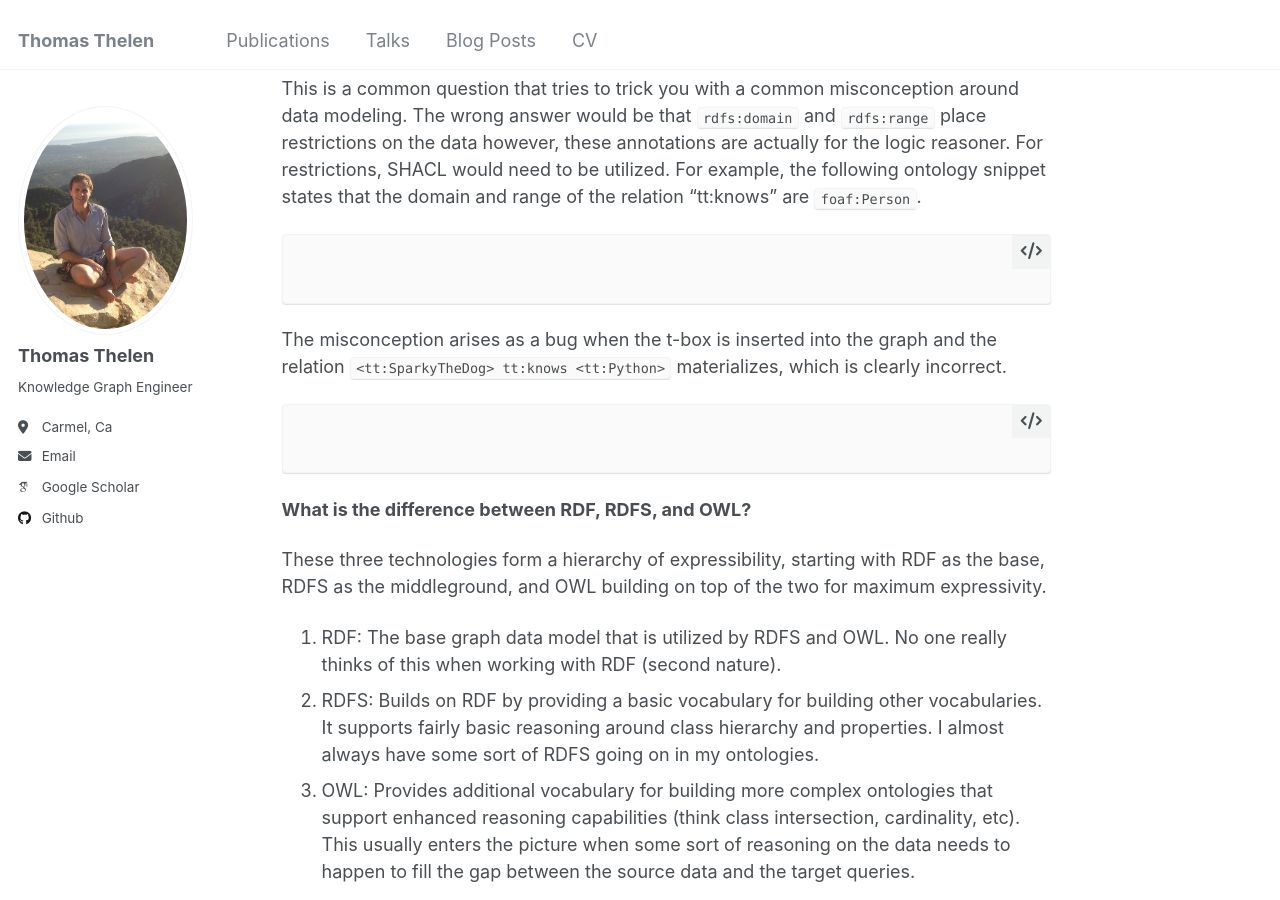
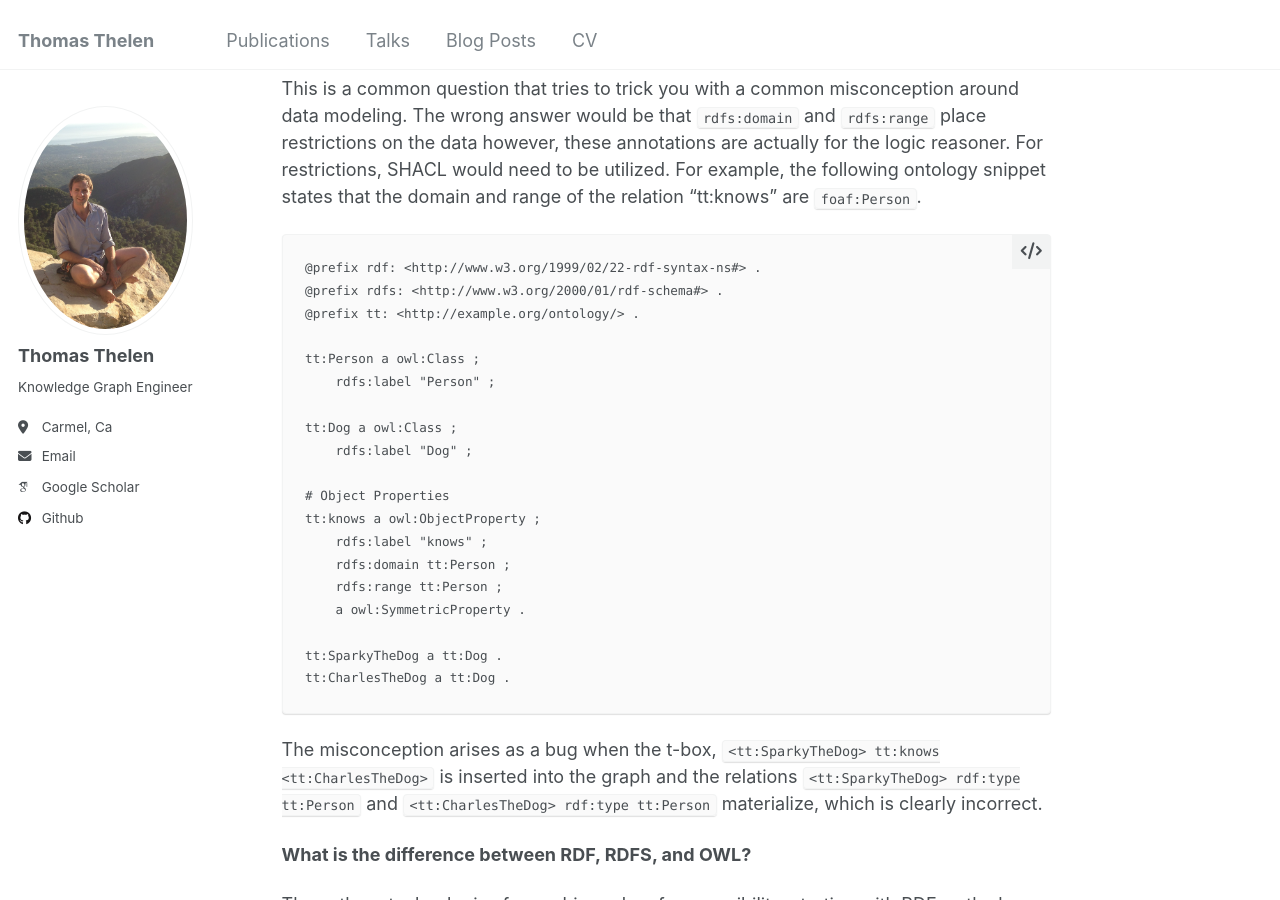
Before and after one commit to ThomasThelen/thomasthelen.github.io, a Jekyll site: the page built from _posts/2025-07-30-kge-interview-questions.md, in a window 1280 px wide and 900 px high, scrolled down 617 px. Built offline with Jekyll 4.4.1, drawn with Linux system fonts in a browser that asks for light colours; some web fonts are replaced.

Commit message:
fix domain/range example

````diff
--- a/_posts/2025-07-30-kge-interview-questions.md
+++ b/_posts/2025-07-30-kge-interview-questions.md
@@ -20,14 +20,30 @@ The RDF space is pretty wide: questions can range from data modeling, graph data
 This is a common question that tries to trick you with a common misconception around data modeling. The wrong answer would be that `rdfs:domain` and `rdfs:range` place restrictions on the data however, these annotations are actually for the logic reasoner. For restrictions, SHACL would need to be utilized. For example, the following ontology snippet states that the domain and range of the relation "tt:knows" are `foaf:Person`.
 
 ```
+@prefix rdf: <http://www.w3.org/1999/02/22-rdf-syntax-ns#> .
+@prefix rdfs: <http://www.w3.org/2000/01/rdf-schema#> .
+@prefix tt: <http://example.org/ontology/> .
 
+tt:Person a owl:Class ;
+    rdfs:label "Person" ;
+
+tt:Dog a owl:Class ;
+    rdfs:label "Dog" ;
+
+# Object Properties
+tt:knows a owl:ObjectProperty ;
+    rdfs:label "knows" ;
+    rdfs:domain tt:Person ;
+    rdfs:range tt:Person ;
+    a owl:SymmetricProperty .
+
+tt:SparkyTheDog a tt:Dog .
+tt:CharlesTheDog a tt:Dog .
 ```
 
-The misconception arises as a bug when the t-box is inserted into the graph and the relation `<tt:SparkyTheDog> tt:knows <tt:Python>` materializes, which is clearly incorrect.
+The misconception arises as a bug when the t-box, `<tt:SparkyTheDog> tt:knows <tt:CharlesTheDog>` is inserted into the graph and the relations `<tt:SparkyTheDog> rdf:type tt:Person` and `<tt:CharlesTheDog> rdf:type tt:Person` materialize, which is clearly incorrect.
 
-```
 
-```
 
 **What is the difference between RDF, RDFS, and OWL?**
 
````
